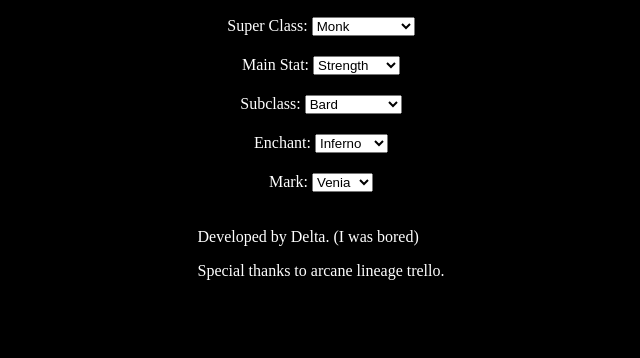
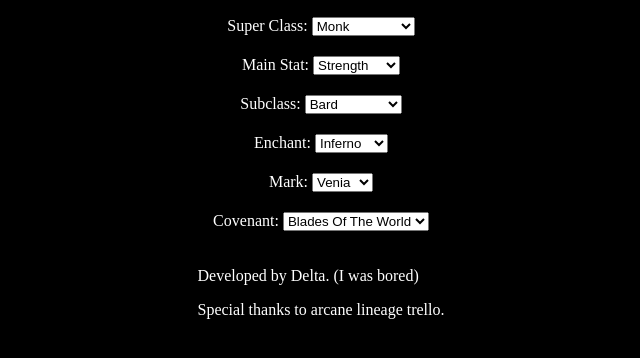
Before and after one commit to ALBuildMaker/ALBuildMaker, a plain HTML site: page index.html in a window 1280 px wide. Shown: the part 152-510 px from the top of the page, without its empty margins (319-959 px from the left). Drawn offline with Linux system fonts and the light colour scheme.

Commit message:
Update index.html

```diff
--- a/index.html
+++ b/index.html
@@ -90,6 +90,15 @@
   </select>
 </div>
 
+<div class="dropdown-container">
+  <label for="options7">Covenant:</label>
+  <select id="options7">
+    <option value="option1">Blades Of The World</option>
+    <option value="option2">Way Of Life</option>
+  </select>
+</div>
+
+
 <div class="footer">
   <p>Developed by Delta. (I was bored)</p>
   <p>Special thanks to arcane lineage trello.</p>
```
